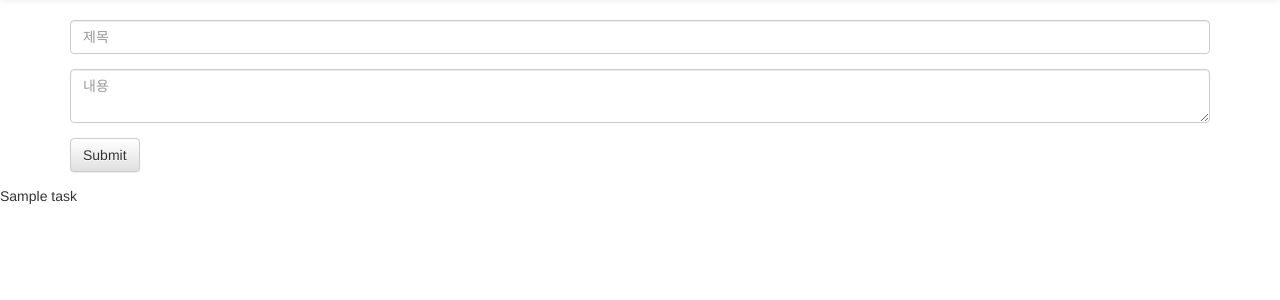
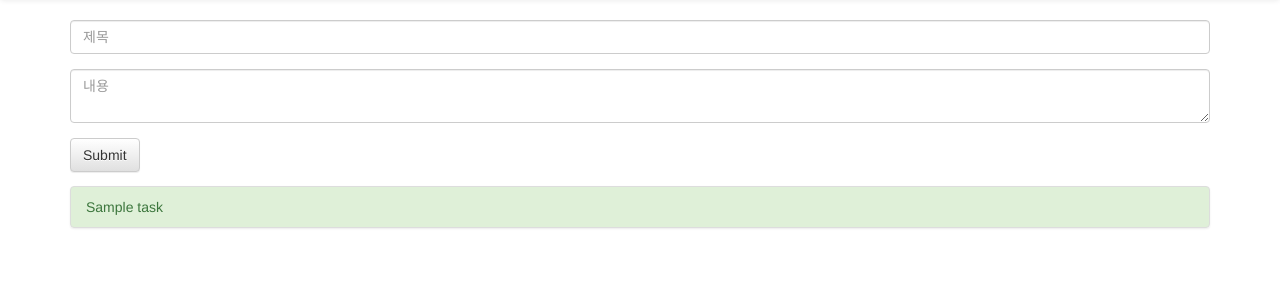
Before and after one commit to chang12/django-todo, a Django app: template todo/post/templates/post/index.html in a window 1280 px wide. Shown: the part 52-352 px from the top of the page. Run offline with Django 3.2, Linux system fonts and the light colour scheme; the template is opened without the code that fills it: values that come from a table or form of the project are taken from there, others are empty; tables that the repository leaves empty hold one stand-in row (values such as "Sample post"); parts of the project's set-up code (start-up, migrations or seed data) failed here and were passed over; some libraries are stand-ins or nearby versions.

Commit message:
Task 목록에 Bootstrap의 contextual classes 적용
http://getbootstrap.com/components/#list-group

```diff
--- a/todo/post/templates/post/index.html
+++ b/todo/post/templates/post/index.html
@@ -34,10 +34,12 @@
     </form>
 </div>
 
-{% for task in tasks %}
-    <div><p>
-        {{ task.title }}
-    </p></div>
-{% endfor %}
+<div class="container">
+    <div class="list-group">
+        {% for task in tasks %}
+            <a href="#" class="list-group-item list-group-item-success">{{ task.title }}</a>
+        {% endfor %}
+    </div>
+</div>
 
 </body>
```
